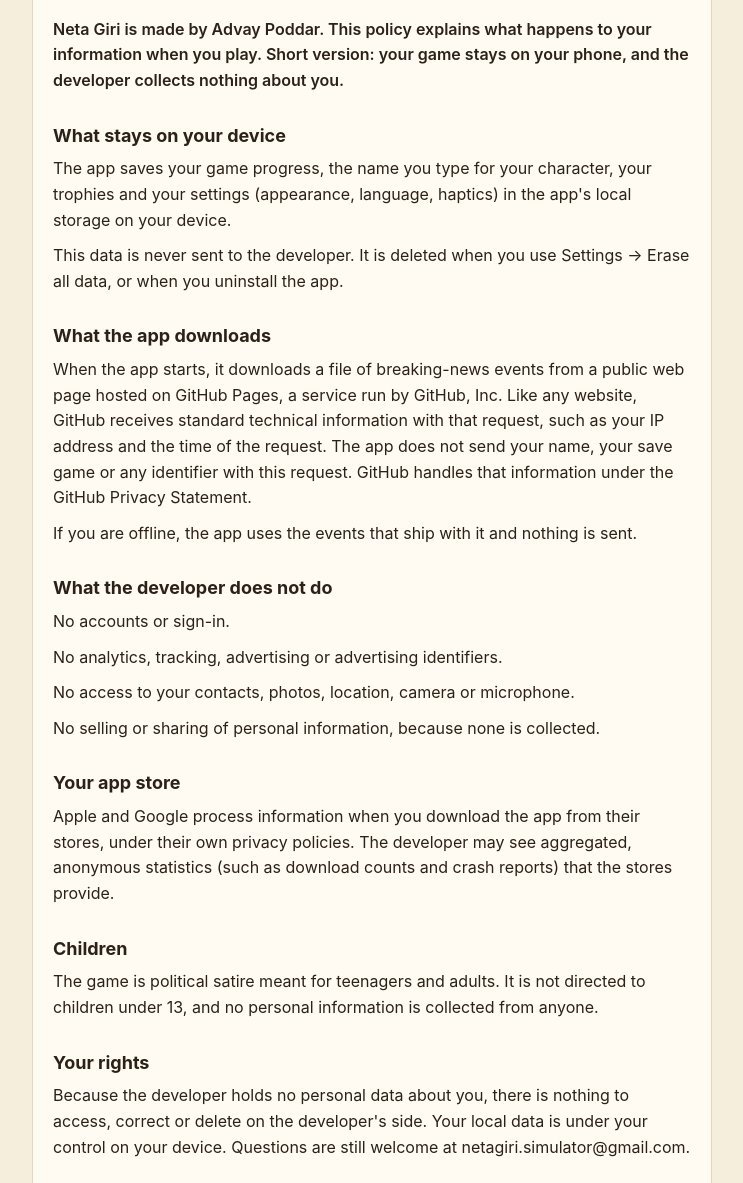
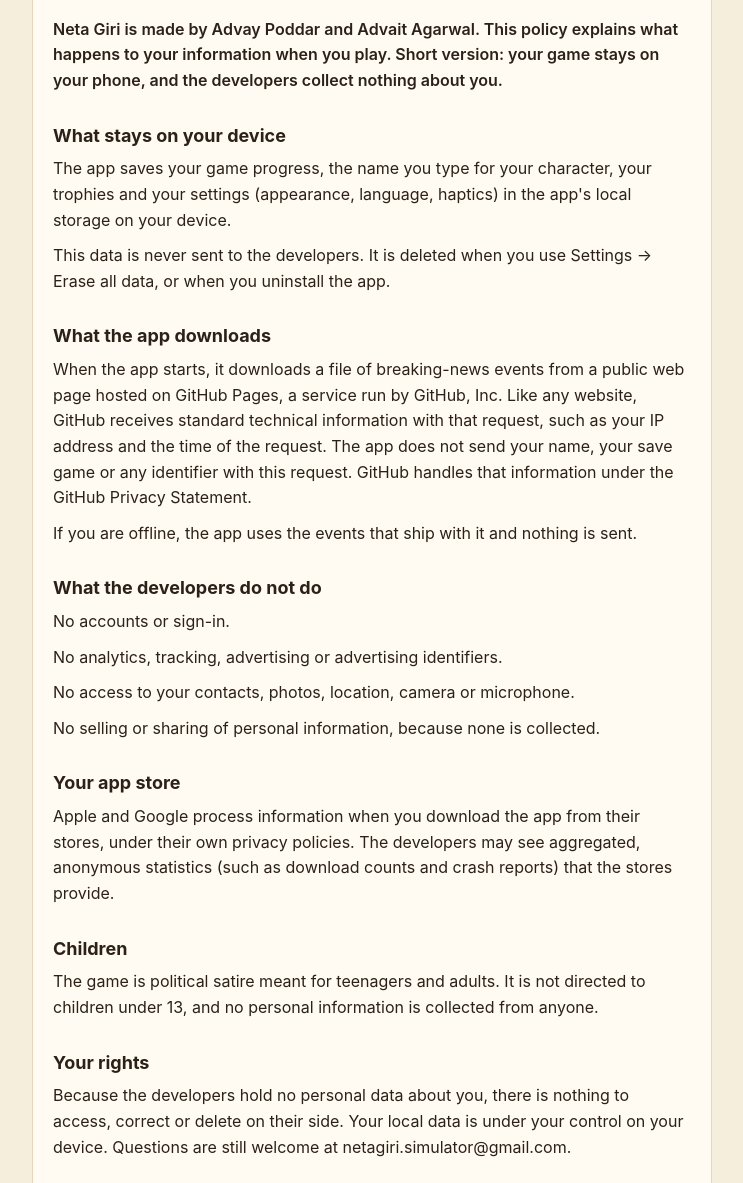
Before and after one commit to killerT477/neta-live, a plain HTML site: page privacy.html in a window 1280 px wide. Shown: the part 177-1360 px from the top of the page, without its empty margins (268-1011 px from the left). Drawn offline with Linux system fonts and the light colour scheme.

Commit message:
Update privacy.html: shared credits

```diff
--- a/privacy.html
+++ b/privacy.html
@@ -13,26 +13,26 @@ p{margin:0 0 10px} .card{background:var(--card);border:1px solid var(--line);bor
 </style></head><body><main>
 <nav><a href="index.html">Neta Giri</a><a href="satire.html">This is satire</a><a href="privacy.html">Privacy Policy</a><a href="terms.html">Terms of Use</a><a href="credits.html">Credits</a></nav>
 <div class="card"><h1>Privacy Policy</h1><p class="meta">Last updated 3 November 2026</p>
-<p class="intro">Neta Giri is made by Advay Poddar. This policy explains what happens to your information when you play. Short version: your game stays on your phone, and the developer collects nothing about you.</p>
+<p class="intro">Neta Giri is made by Advay Poddar and Advait Agarwal. This policy explains what happens to your information when you play. Short version: your game stays on your phone, and the developers collect nothing about you.</p>
 <h2>What stays on your device</h2>
 <p>The app saves your game progress, the name you type for your character, your trophies and your settings (appearance, language, haptics) in the app's local storage on your device.</p>
-<p>This data is never sent to the developer. It is deleted when you use Settings → Erase all data, or when you uninstall the app.</p>
+<p>This data is never sent to the developers. It is deleted when you use Settings → Erase all data, or when you uninstall the app.</p>
 <h2>What the app downloads</h2>
 <p>When the app starts, it downloads a file of breaking-news events from a public web page hosted on GitHub Pages, a service run by GitHub, Inc. Like any website, GitHub receives standard technical information with that request, such as your IP address and the time of the request. The app does not send your name, your save game or any identifier with this request. GitHub handles that information under the GitHub Privacy Statement.</p>
 <p>If you are offline, the app uses the events that ship with it and nothing is sent.</p>
-<h2>What the developer does not do</h2>
+<h2>What the developers do not do</h2>
 <p>No accounts or sign-in.</p>
 <p>No analytics, tracking, advertising or advertising identifiers.</p>
 <p>No access to your contacts, photos, location, camera or microphone.</p>
 <p>No selling or sharing of personal information, because none is collected.</p>
 <h2>Your app store</h2>
-<p>Apple and Google process information when you download the app from their stores, under their own privacy policies. The developer may see aggregated, anonymous statistics (such as download counts and crash reports) that the stores provide.</p>
+<p>Apple and Google process information when you download the app from their stores, under their own privacy policies. The developers may see aggregated, anonymous statistics (such as download counts and crash reports) that the stores provide.</p>
 <h2>Children</h2>
 <p>The game is political satire meant for teenagers and adults. It is not directed to children under 13, and no personal information is collected from anyone.</p>
 <h2>Your rights</h2>
-<p>Because the developer holds no personal data about you, there is nothing to access, correct or delete on the developer's side. Your local data is under your control on your device. Questions are still welcome at netagiri.simulator@gmail.com.</p>
+<p>Because the developers hold no personal data about you, there is nothing to access, correct or delete on their side. Your local data is under your control on your device. Questions are still welcome at netagiri.simulator@gmail.com.</p>
 <h2>Changes</h2>
 <p>If the app ever starts collecting information (for example, crash reporting or online features), this policy will be updated before that happens, and the date at the top will change.</p>
 <h2>Contact</h2>
-<p>Advay Poddar · netagiri.simulator@gmail.com</p></div>
+<p>Advay Poddar and Advait Agarwal · netagiri.simulator@gmail.com</p></div>
 </main></body></html>
```
